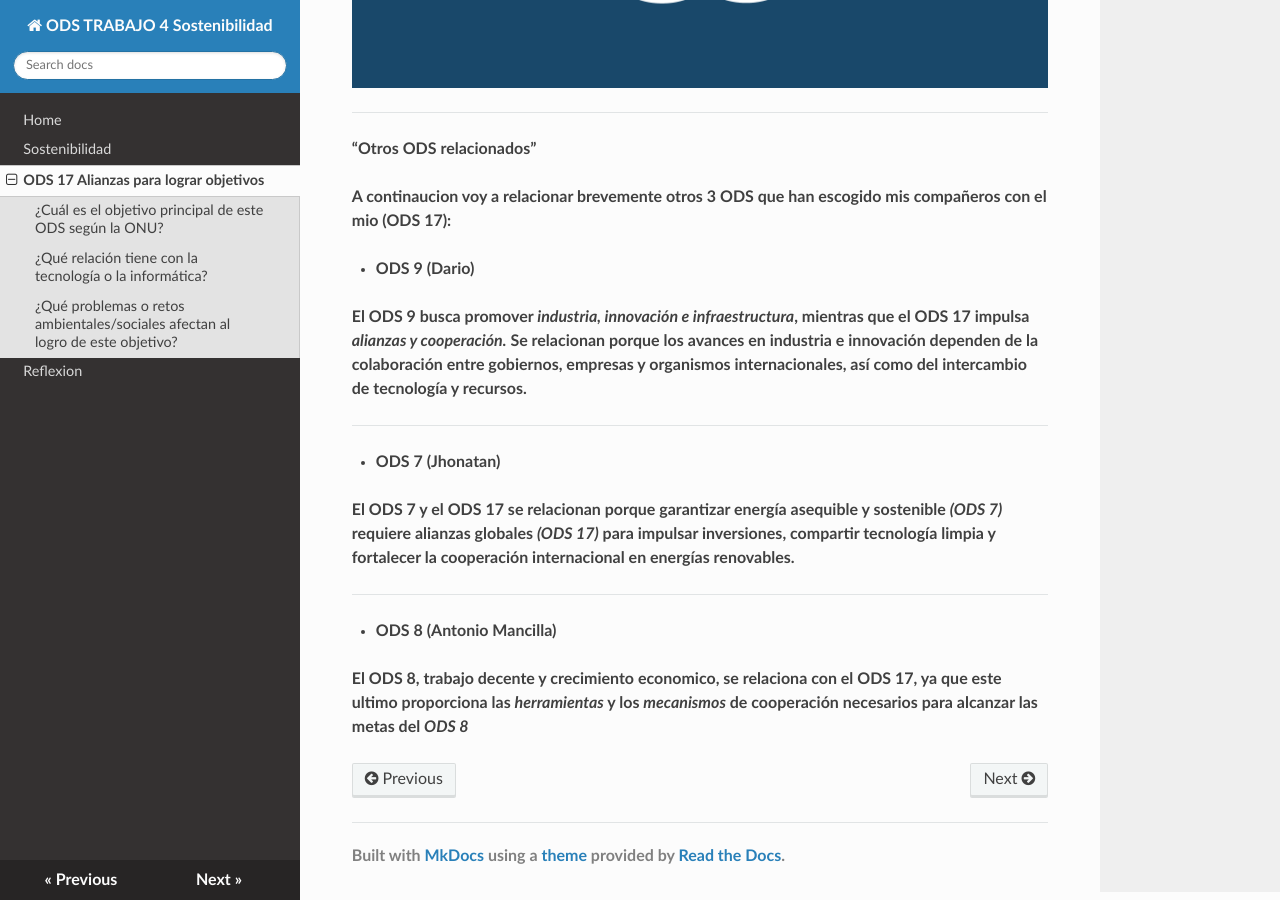
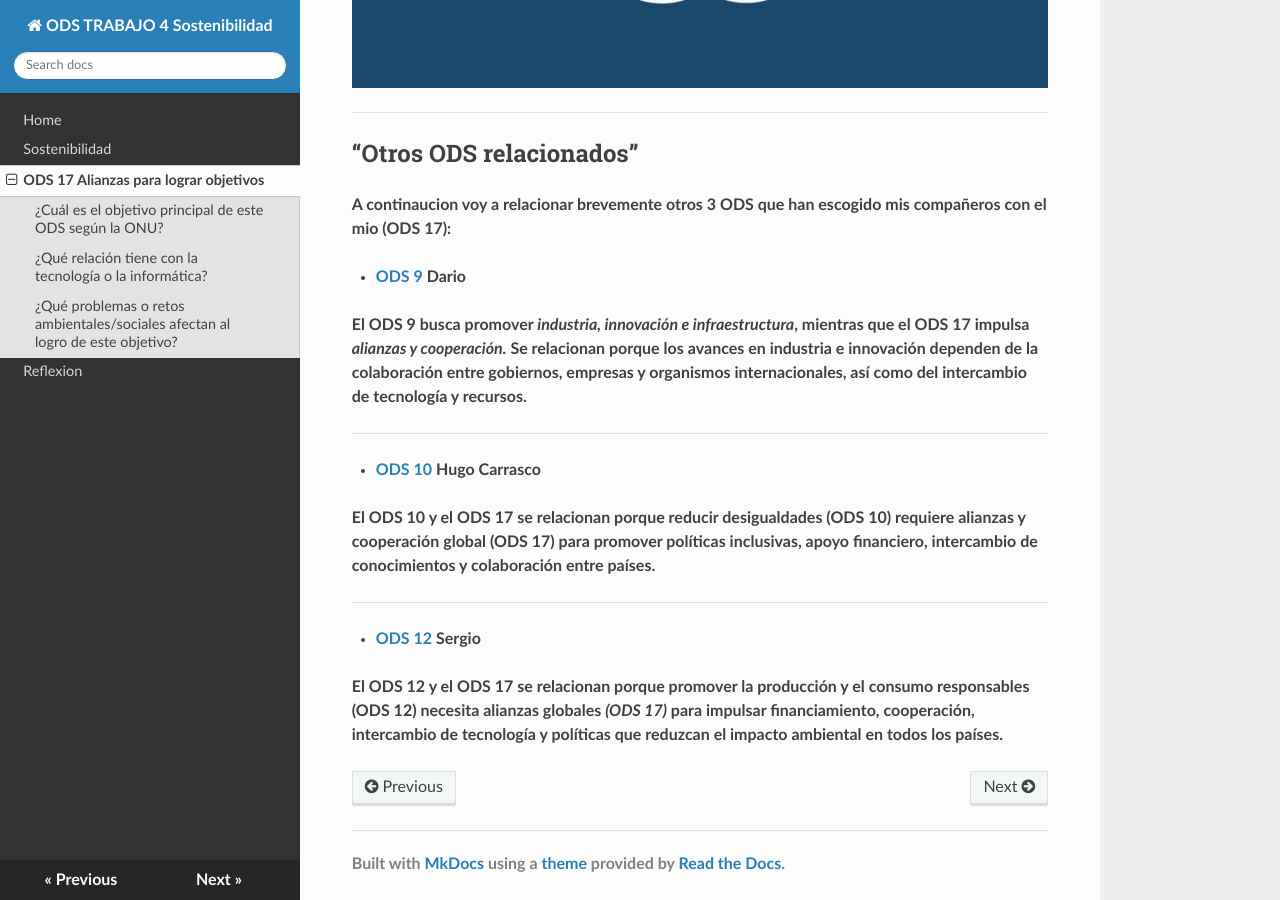
Before and after one commit to joseasb/saspfase1_ampliar_src, an MkDocs documentation site: the page built from docs/ODS 17 Alianzas para lograr objetivos.md, in a window 1280 px wide and 900 px high, scrolled down 3527 px. Built offline with MkDocs 1.6.1, drawn with Linux system fonts in a browser that asks for light colours; nearby versions of some CDN libraries.

Commit message:
Mis cambios para la web

```diff
--- a/docs/ODS 17 Alianzas para lograr objetivos.md
+++ b/docs/ODS 17 Alianzas para lograr objetivos.md
@@ -94,22 +94,22 @@ Se puede *medir* el progreso del **ODS 17** en varias metas dentro de **Institut
 
 ---
 
-**“Otros ODS relacionados”**
+## “Otros ODS relacionados”
 
 A continaucion voy a relacionar brevemente otros 3 ODS que han escogido mis compañeros con el mio (ODS 17):
 
-* ODS 9 (Dario)
+* [ODS 9](https://dariomggg.github.io/SASP_Fase1_Web/) Dario
 
 El **ODS 9** busca promover *industria, innovación e infraestructura*, mientras que el **ODS 17** impulsa *alianzas y cooperación.* Se relacionan porque los avances en industria e innovación dependen de la colaboración entre gobiernos, empresas y organismos internacionales, así como del intercambio de tecnología y recursos.
 
 ---
 
-* ODS 7 (Jhonatan)
+* [ODS 10](https://hcaroli381.github.io/SASP_Fase1_SITE/#ods/) Hugo Carrasco
 
-El ODS 7 y el ODS 17 se relacionan porque garantizar energía asequible y sostenible *(ODS 7)* requiere alianzas globales *(ODS 17)* para **impulsar** inversiones, **compartir** tecnología limpia y **fortalecer** la cooperación internacional en energías renovables.
+El **ODS 10** y el **ODS 17** se relacionan porque reducir desigualdades (ODS 10) requiere alianzas y cooperación global (ODS 17) para promover políticas inclusivas, apoyo financiero, intercambio de conocimientos y colaboración entre países.
 
 ---
 
-*  ODS 8 (Antonio Mancilla)
+*  [ODS 12](https://scassanc.github.io/SASP_Fase1_Web/) Sergio
 
-El **ODS 8**, trabajo decente y crecimiento economico, se relaciona con el **ODS 17**, ya que este ultimo proporciona las *herramientas* y los *mecanismos* de cooperación necesarios para alcanzar las metas del *ODS 8*
+El **ODS 12** y el **ODS 17** se relacionan porque promover la producción y el consumo responsables (ODS 12) necesita alianzas globales *(ODS 17)* para impulsar financiamiento, cooperación, intercambio de tecnología y políticas que reduzcan el impacto ambiental en todos los países.
```
Also changed, not shown: 1 other file.
